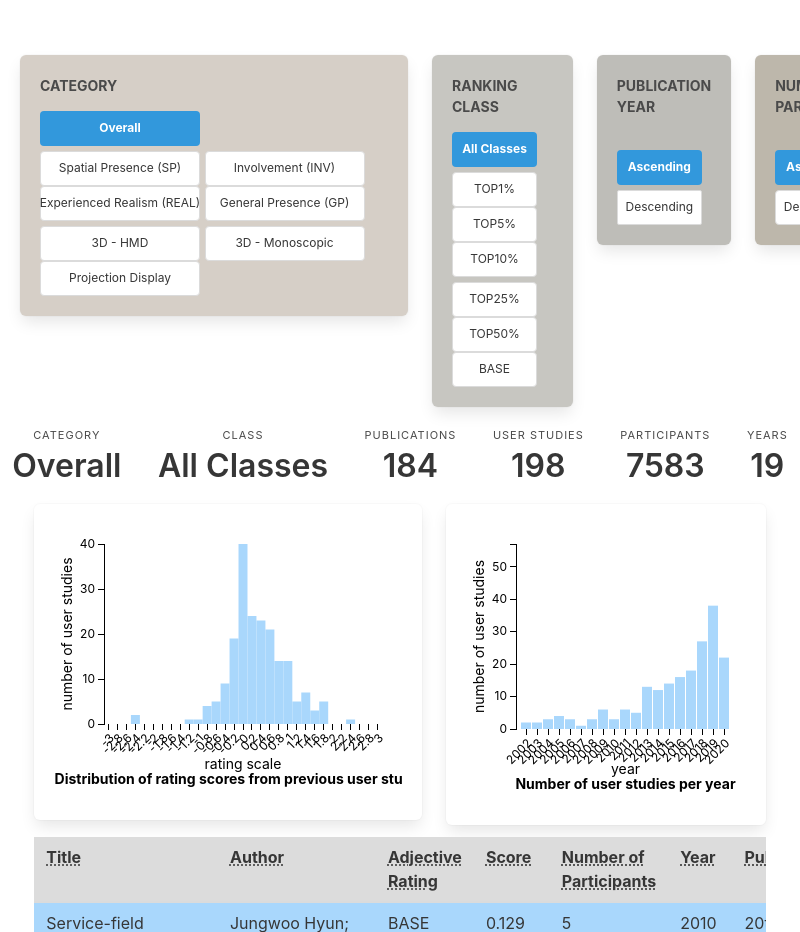
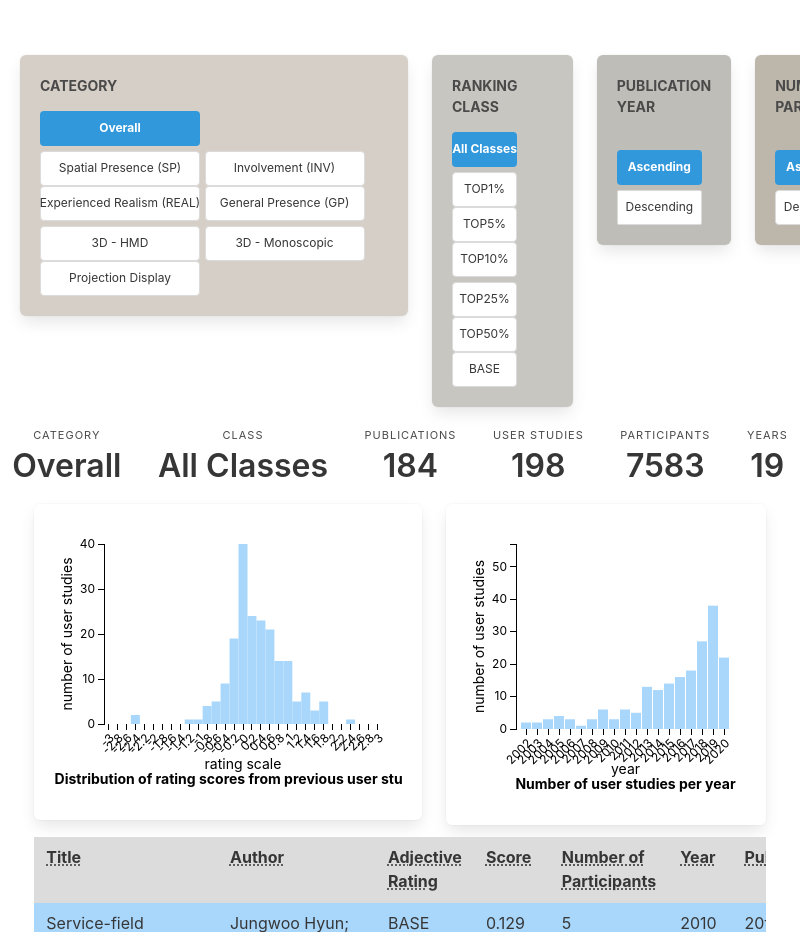
Before and after one commit to therealitydemo/therealitydemo.github.io, an Electron app: page index.html in a window 800 px wide. Shown: the part 4560-5492 px from the top of the page. Drawn offline with nearby package versions, Linux system fonts and the light colour scheme; a script that the page names is missing; a web font is replaced by a local one.

Commit message:
Update index.html

```diff
--- a/index.html
+++ b/index.html
@@ -525,17 +525,17 @@
                                 RANKING CLASS
                             </header>
                             <div class="row">
-                                <button class="button is-custom is-info" id="all_classes" onclick="ChangeRankingClass(this)" style="width: 85px;">All Classes</button>
+                                <button class="button is-custom is-info" id="all_classes" onclick="ChangeRankingClass(this)" style="width: 65px;">All Classes</button>
                             </div>
                             <div class="row" style="margin-top: 5px;">
-                                <button class="button is-custom" id="class_a" onclick="ChangeRankingClass(this)" style="width: 85px;">TOP1% </button>
-                                <button class="button is-custom" id="class_b" onclick="ChangeRankingClass(this)" style="width: 85px;">TOP5% </button>
-                                <button class="button is-custom" id="class_c" onclick="ChangeRankingClass(this)" style="width: 85px;">TOP10%</button>
+                                <button class="button is-custom" id="class_a" onclick="ChangeRankingClass(this)" style="width: 65px;">TOP1% </button>
+                                <button class="button is-custom" id="class_b" onclick="ChangeRankingClass(this)" style="width: 65px;">TOP5% </button>
+                                <button class="button is-custom" id="class_c" onclick="ChangeRankingClass(this)" style="width: 65px;">TOP10%</button>
                             </div>
                             <div class="row" style="margin-top: 5px;">
-                                <button class="button is-custom" id="class_d" onclick="ChangeRankingClass(this)" style="width: 85px;">TOP25%</button>
-                                <button class="button is-custom" id="class_e" onclick="ChangeRankingClass(this)" style="width: 85px;">TOP50%</button>
-                                <button class="button is-custom" id="class_f" onclick="ChangeRankingClass(this)" style="width: 85px;">BASE  </button>
+                                <button class="button is-custom" id="class_d" onclick="ChangeRankingClass(this)" style="width: 65px;">TOP25%</button>
+                                <button class="button is-custom" id="class_e" onclick="ChangeRankingClass(this)" style="width: 65px;">TOP50%</button>
+                                <button class="button is-custom" id="class_f" onclick="ChangeRankingClass(this)" style="width: 65px;">BASE  </button>
                             </div>
                         </div>
                     </div>
```
